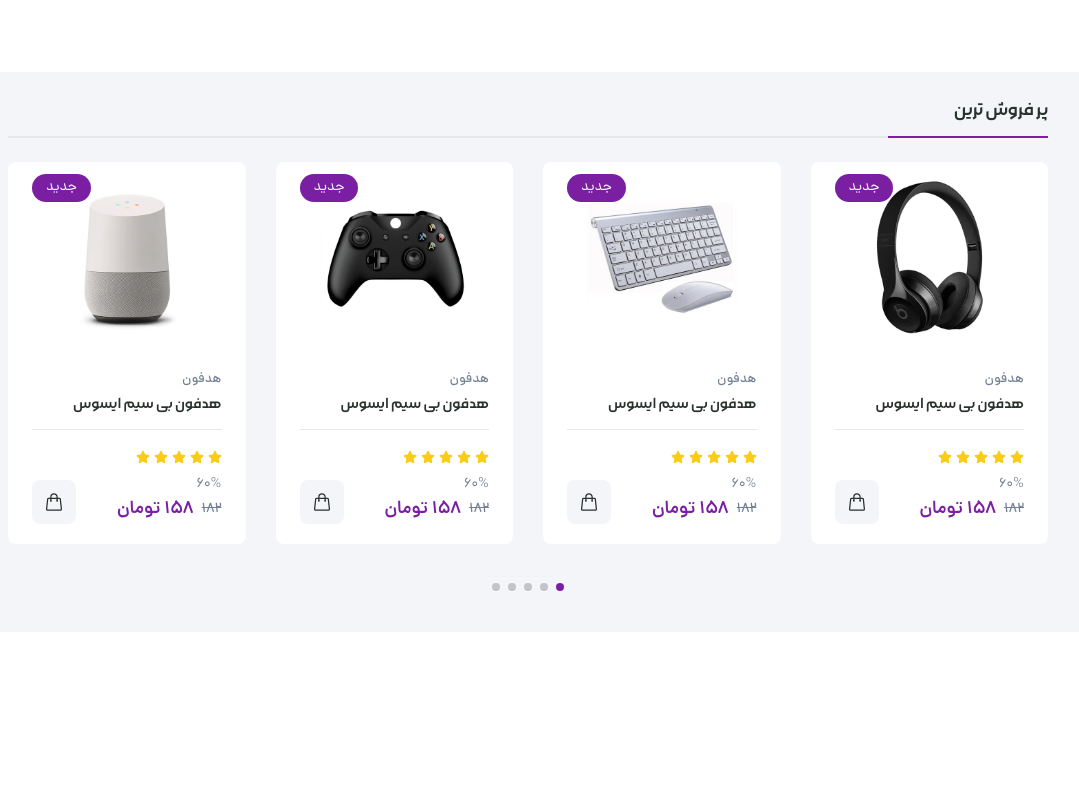
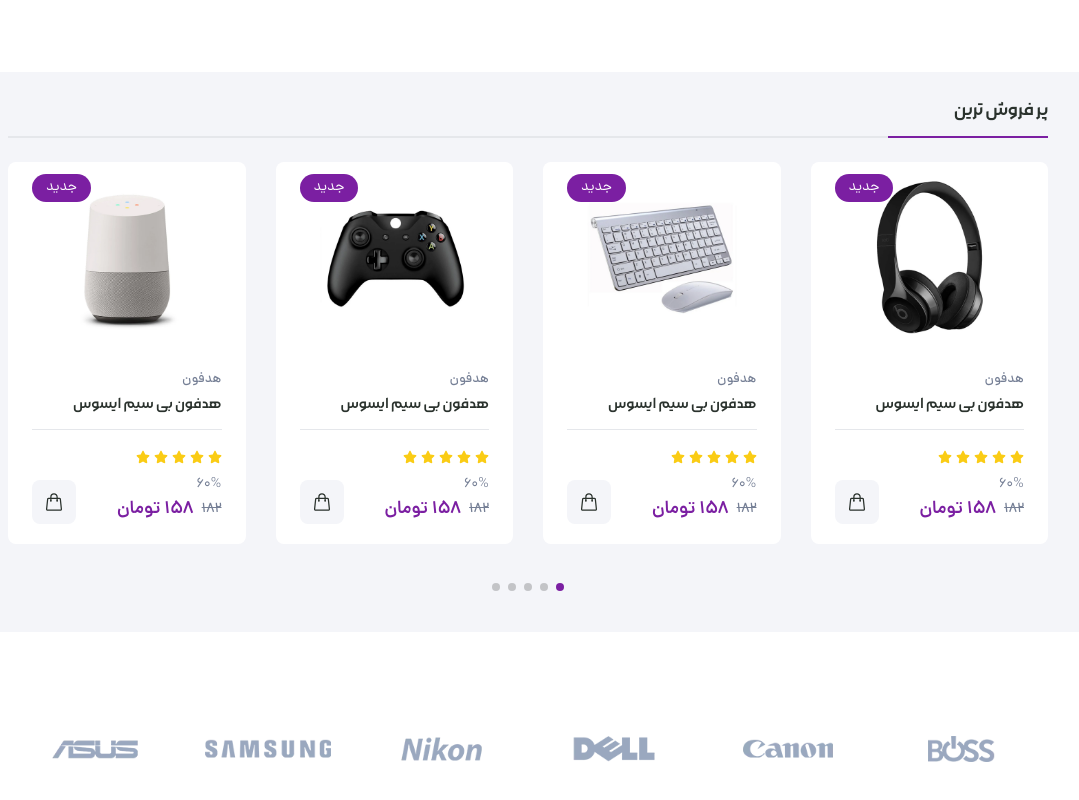
Before and after one commit to Alireza-edk13/Elctro, a Next.js app: page / in a window 1280 px wide. Shown: the part 5507-6307 px from the top of the page, without its empty margins (112-1191 px from the left). Before the commit the page ends 6139 px from the top, so only its background shows below. Built offline with nearby package versions, Linux system fonts and the light colour scheme.

Commit message:
feat: brands sec

```diff
--- a/src/app/page.js
+++ b/src/app/page.js
@@ -1,5 +1,6 @@
 import Header from '@/components/modules/Header/Header'
 import BigPoster from '@/components/templates/Index/BigPoster/BigPoster'
+import Brands from '@/components/templates/Index/Brands/Brands'
 import Category from '@/components/templates/Index/Category/Category'
 import DealOfDay from '@/components/templates/Index/DealsOfDay/DealsOfDay'
 import InfoBoxes from '@/components/templates/Index/InfoBoxes/InfoBoxes'
@@ -21,6 +22,7 @@
       <PopularProducts/>
       <DealOfDay/>
       <TrendingProducts/>
+      <Brands/>
     </>
   )
 }
--- /dev/null
+++ b/src/components/templates/Index/Brands/Brand/Brand.js
@@ -0,0 +1,13 @@
+import Image from 'next/image'
+import Link from 'next/link'
+import React from 'react'
+
+export default function Brand({pic}) {
+    return (
+        <div class=" p-6">
+            <Link href="/">
+                <Image src={`/images/brand/${pic}.webp`} width={270} height={270} alt="brandImg"/>
+            </Link>
+        </div>
+    )
+}
--- /dev/null
+++ b/src/components/templates/Index/Brands/Brands.js
@@ -0,0 +1,19 @@
+import React from 'react'
+import Brand from './Brand/Brand'
+
+export default function Brands() {
+  return (
+    <section>
+        <div className='container my-20'>
+            <div className=' grid grid-cols-6'>
+                <Brand pic="4"/>
+                <Brand pic="5"/>
+                <Brand pic="6"/>
+                <Brand pic="7"/>
+                <Brand pic="8"/>
+                <Brand pic="10"/>
+            </div>
+        </div>
+    </section>
+  )
+}
```
Also changed, not shown: public/images/brand/11.webp (deleted).
